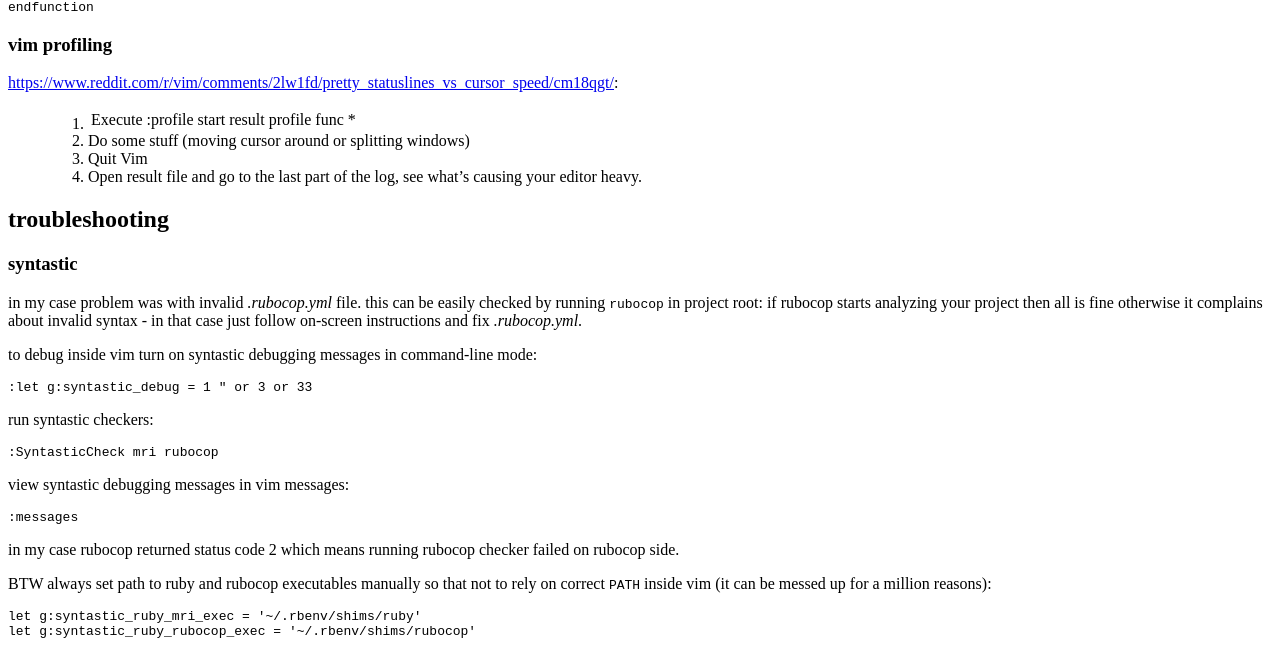
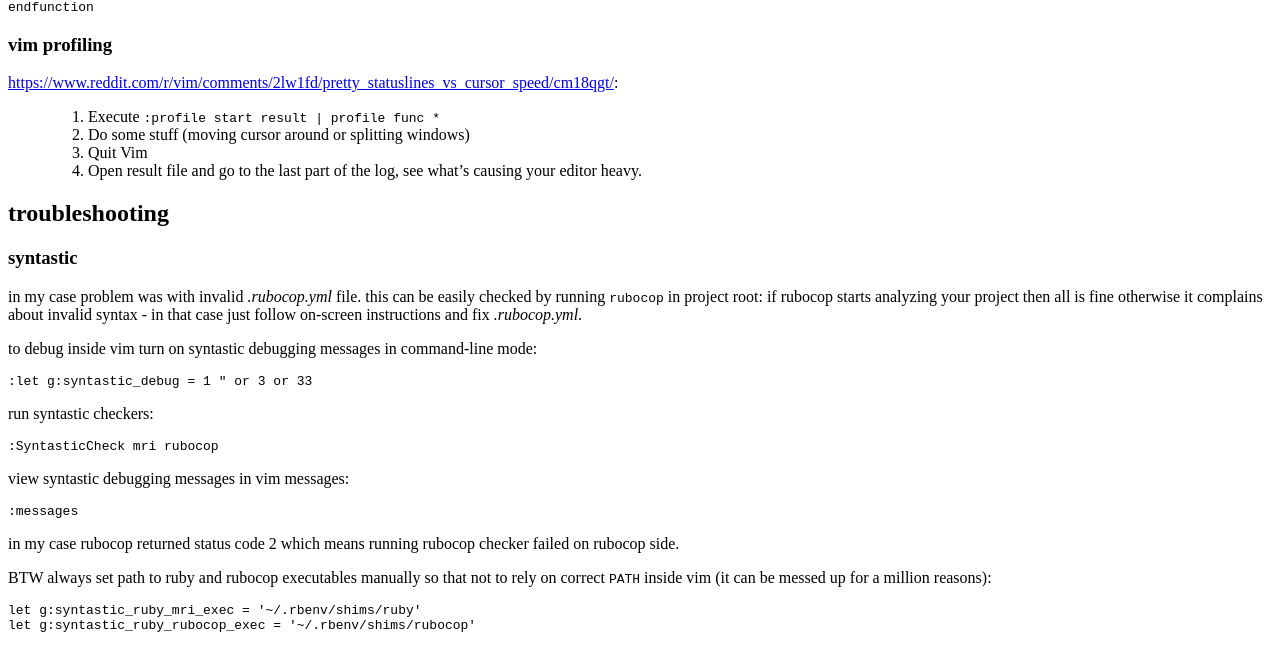
Before and after one commit to tap349/tap349.github.io, a Jekyll site: the page built from _posts/2016-12-11-vim-notes.md, in a window 1280 px wide. Shown: the part 1410-2059 px from the top of the page. Built offline with Jekyll 4.4.1, drawn with Linux system fonts in a browser that asks for light colours.

Commit message:
update 2017-04-04_22:23:00

```diff
--- a/_posts/2016-12-11-vim-notes.md
+++ b/_posts/2016-12-11-vim-notes.md
@@ -90,7 +90,7 @@ endfunction
 
 <https://www.reddit.com/r/vim/comments/2lw1fd/pretty_statuslines_vs_cursor_speed/cm18qgt/>:
 
-> 1. Execute :profile start result | profile func *
+> 1. Execute `:profile start result | profile func *`
 > 2. Do some stuff (moving cursor around or splitting windows)
 > 3. Quit Vim
 > 4. Open result file and go to the last part of the log, see what's causing your editor heavy.
```
